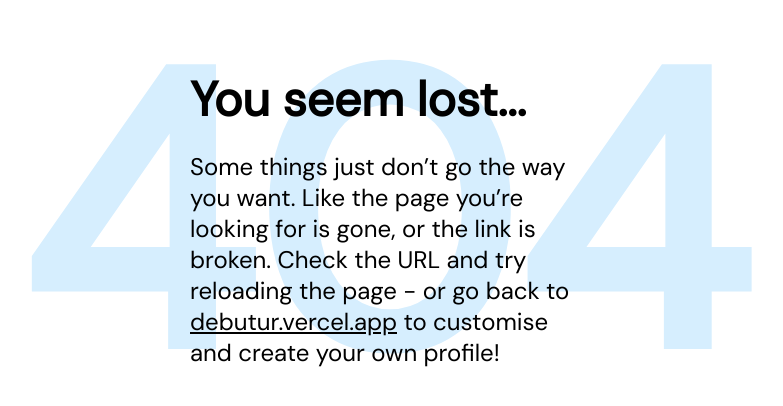
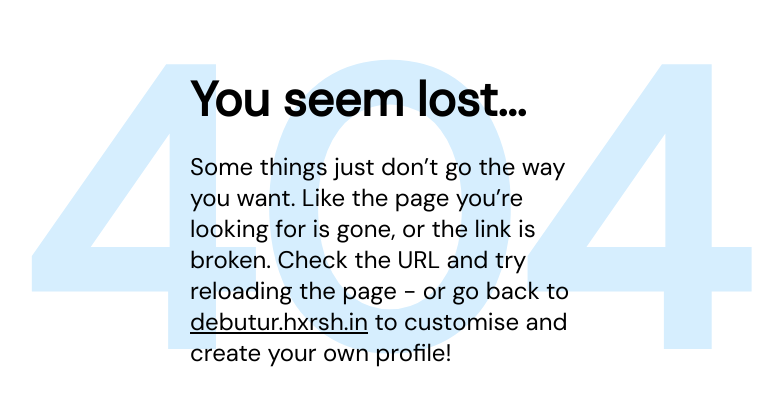
Before and after one commit to 1Crazymoney/debutur, a Next.js app: page /1 in a window 1280 px wide. Shown: the part 174-580 px from the top of the page, without its empty margins (258-1041 px from the left). Built offline with nearby package versions, Linux system fonts and the light colour scheme; no server answers; the database is empty.

Commit message:
update with new domain

```diff
--- a/package.json
+++ b/package.json
@@ -7,7 +7,7 @@
   "bugs": {
     "url": "https://github.com/harshhhdev/debutur/issues"
   },
-  "homepage": "https://debutur.vercel.app",
+  "homepage": "https://dbtr.hxrsh.in",
   "main": "",
   "scripts": {
     "dev": "next",
--- a/pages/404.tsx
+++ b/pages/404.tsx
@@ -52,7 +52,7 @@ const NotFound: React.FC = () => {
           Some things just don’t go the way you want. Like the page you’re
           looking for is gone, or the link is broken. Check the URL and try
           reloading the page - or go back to{' '}
-          <Link href="/">debutur.vercel.app</Link> to customise and create your
+          <Link href="/">debutur.hxrsh.in</Link> to customise and create your
           own profile!
         </Description>
       </ContentContainer>
```
Also changed, not shown: 2 other files (tests, documents, lock files or other folders).
